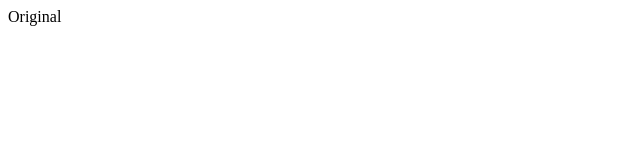
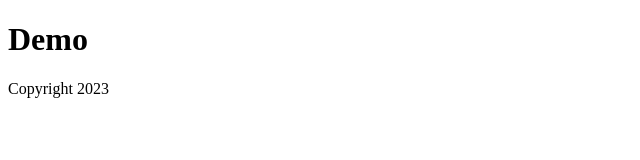
Before and after one commit to katyaregrut/remote-demo, a plain HTML site: page index.html in a window 1280 px wide. Shown: the whole page, without its empty margins (0-640 px from the left). Drawn offline with Linux system fonts and the light colour scheme.

Commit message:
Footer added

```diff
--- a/index.html
+++ b/index.html
@@ -6,6 +6,7 @@
     <title>Document</title>
 </head>
 <body>
-    Original
+    <h1>Demo</h1>
+    <footer>Copyright 2023</footer>
 </body>
 </html>
```
